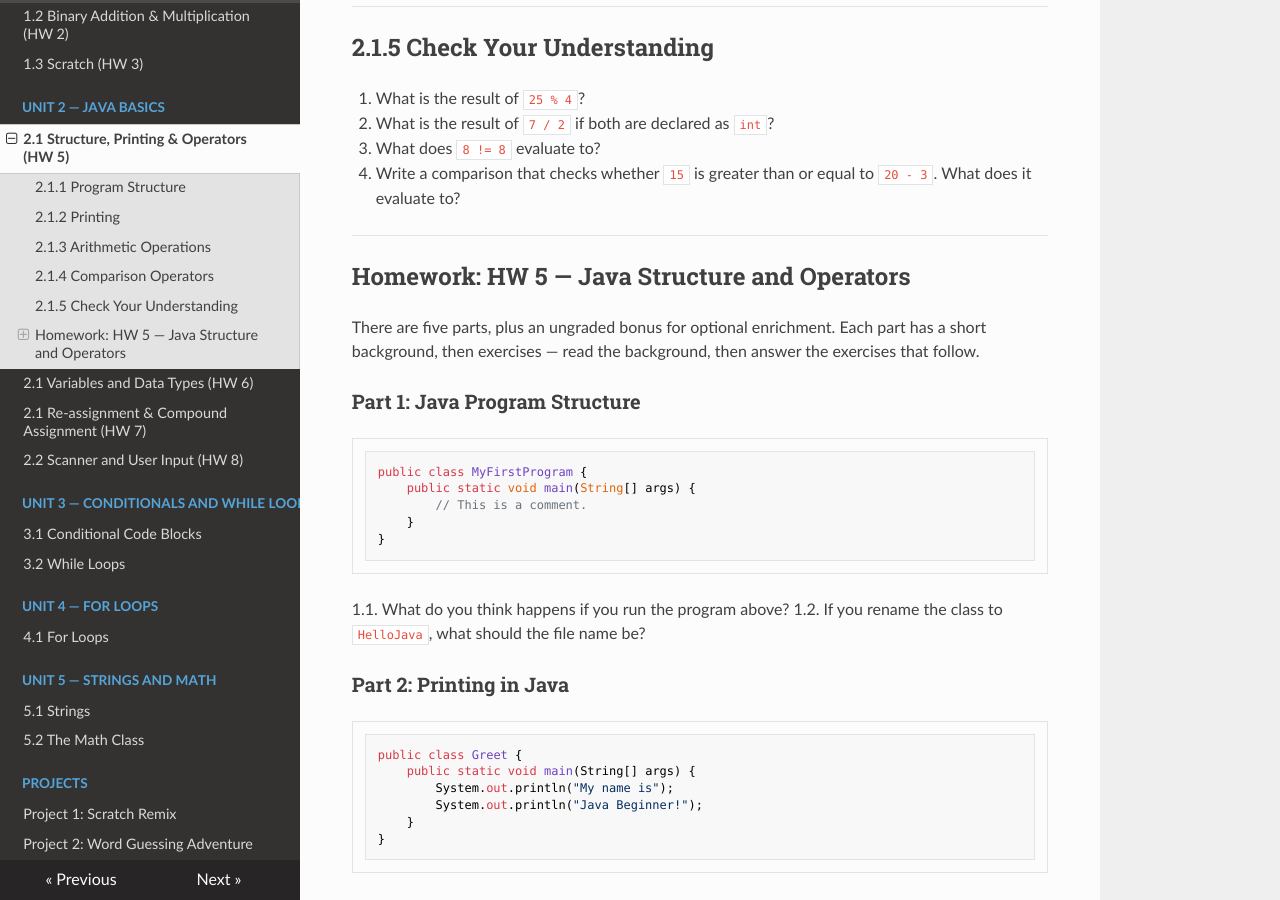
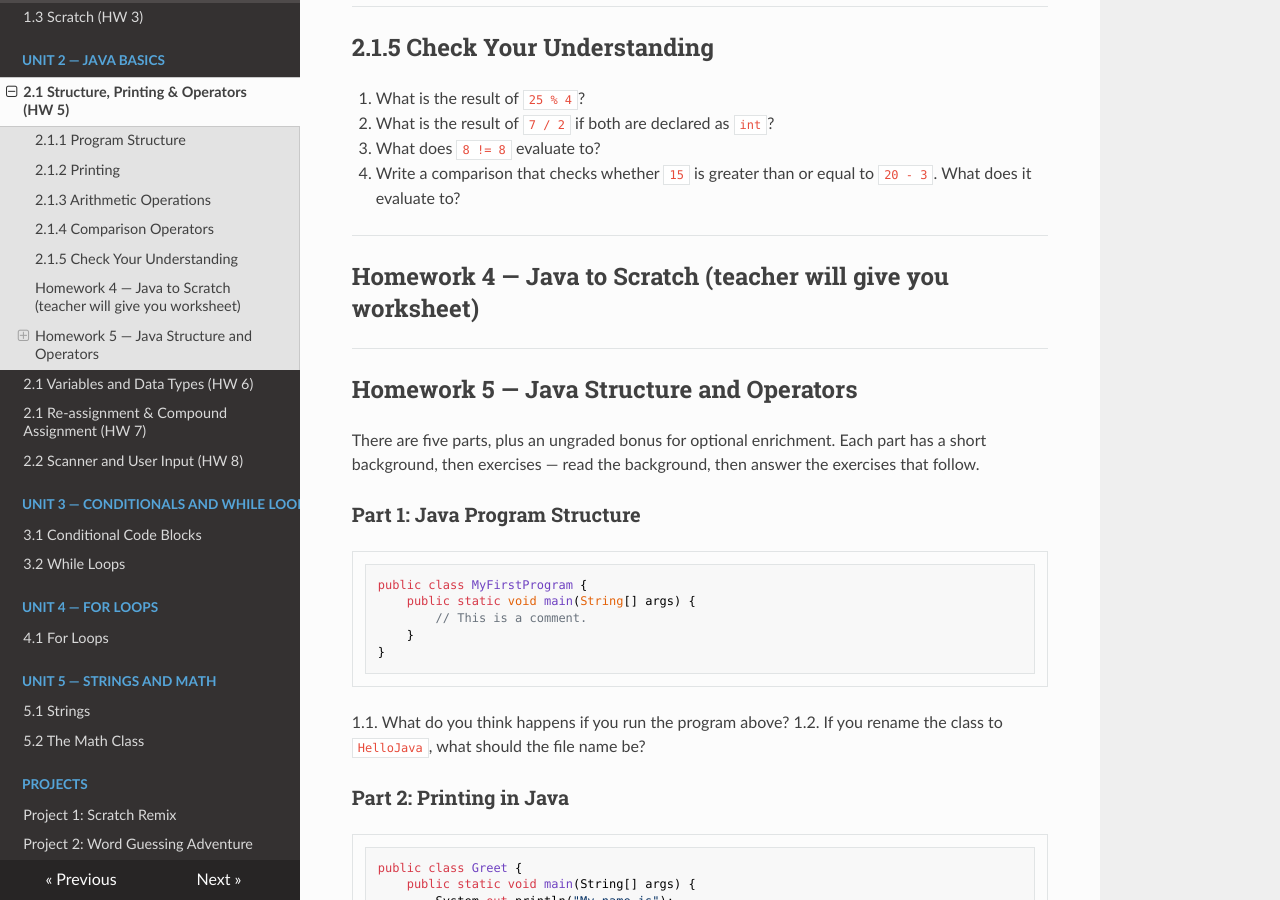
Before and after one commit to kjergens/cs1-site, an MkDocs documentation site: the page built from docs/unit2/notes_java_structure.md, in a window 1280 px wide and 900 px high, scrolled down 2012 px. Built offline with MkDocs 1.6.1, drawn with Linux system fonts in a browser that asks for light colours; nearby versions of some CDN libraries.

Commit message:
Add placeholder for HW 4 and rename HW to Homework to look better

```diff
--- a/docs/unit1/notes_binary_numbers.md
+++ b/docs/unit1/notes_binary_numbers.md
@@ -78,7 +78,7 @@ Check: `1101` = 8 + 4 + 0 + 1 = 13 ✓
 
 ---
 
-## Homework: HW 1 — Binary Practice
+## Homework 1 — Binary Practice
 
 *Assigned Class 1 · Due Class 2*
 
--- a/docs/unit1/notes_binary_operations.md
+++ b/docs/unit1/notes_binary_operations.md
@@ -109,7 +109,7 @@ Check: 6 × 5 = 30 ✓
 
 ---
 
-## Homework: HW 2 — Binary Addition & Multiplication
+## Homework 2 — Binary Addition & Multiplication
 
 *Assigned Class 2 · Due Class 3*
 
--- a/docs/unit1/notes_scratch.md
+++ b/docs/unit1/notes_scratch.md
@@ -100,7 +100,7 @@ Every program you write this year — in Scratch or Java — uses these same bui
 
 ---
 
-## Homework: HW 3 — Getting to Know Block Coding (Scratch)
+## Homework 3 — Getting to Know Block Coding (Scratch)
 
 *Assigned Class 2 · Due Class 3 · Submission: upload your `.sb3` file to the Schoology assignment*
 
--- a/docs/unit2/notes_java_structure.md
+++ b/docs/unit2/notes_java_structure.md
@@ -94,7 +94,11 @@ System.out.println(7 <= 6);  // false
 
 ---
 
-## Homework: HW 5 — Java Structure and Operators
+## Homework 4 — Java to Scratch (teacher will give you worksheet)
+
+---
+
+## Homework 5 — Java Structure and Operators
 
 There are five parts, plus an ungraded bonus for optional enrichment. Each part has a short background, then exercises — read the background, then answer the exercises that follow.
 
```
Also changed, not shown: docs/unit2/notes_operators_reassignment.md (+1 -1 lines), docs/unit2/notes_scanner.md (+1 -1 lines).
